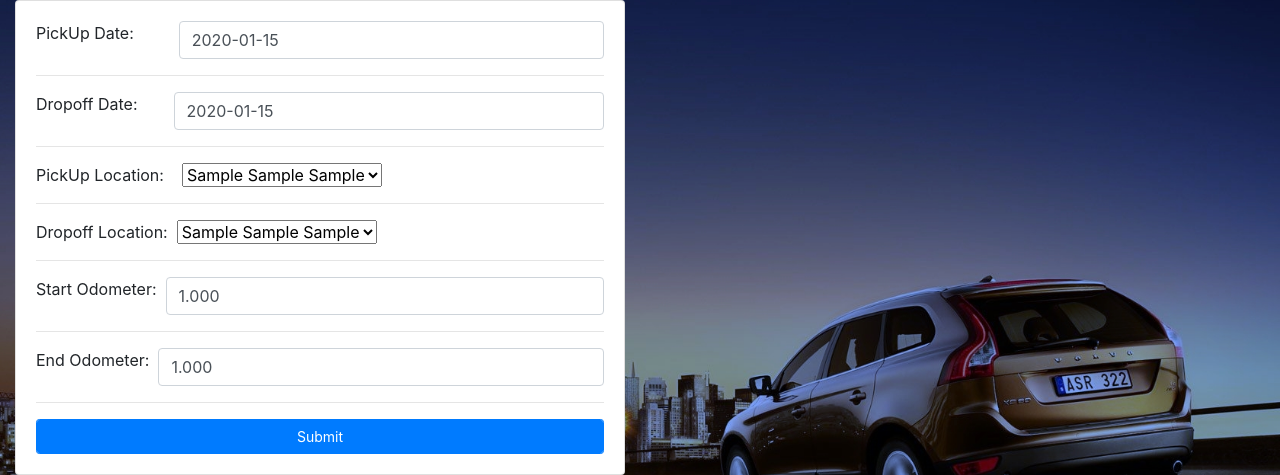
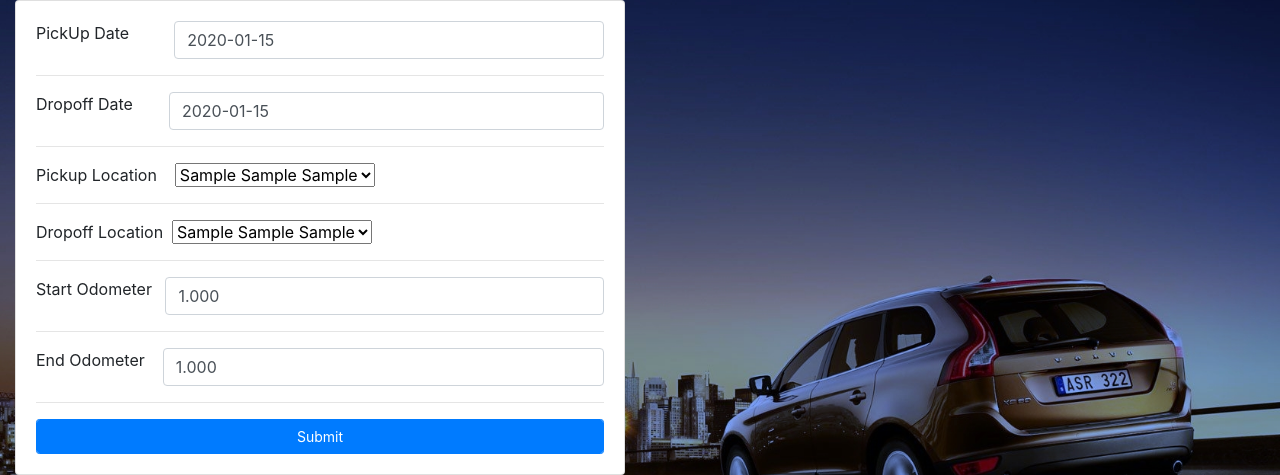
Before and after one commit to ku2045/WOW, a Django app: page /update_order/1/ in a window 1280 px wide. Shown: the part 56-531 px from the top of the page. Run offline with Django 3.2, Linux system fonts and the light colour scheme; a user stored in the database is signed in; tables that the repository leaves empty hold one stand-in row (values such as "Sample post"); parts of the project's set-up code (start-up, migrations or seed data) failed here and were passed over; some libraries are stand-ins or nearby versions.

Commit message:
UI changes

```diff
--- a/wow/templates/wow/order_form.html
+++ b/wow/templates/wow/order_form.html
@@ -10,17 +10,17 @@
 			<form action="" method="POST">
 				{% csrf_token %}
 				<!-- {{ form.management_form }} -->
-				<div class="input-group mb-3">PickUp Date: &nbsp; &nbsp;  &nbsp; &nbsp; &nbsp;{{form.pickup_date}} </div>
+				<div class="input-group mb-3">PickUp Date &nbsp; &nbsp;  &nbsp; &nbsp; &nbsp;{{form.pickup_date}} </div>
 				<hr>
-				<div class="input-group mb-3"> Dropoff Date: &nbsp; &nbsp; &nbsp; &nbsp;{{form.dropoff_date}} </div>
+				<div class="input-group mb-3"> Dropoff Date &nbsp; &nbsp; &nbsp; &nbsp;{{form.dropoff_date}} </div>
 				<hr>
-				<div class="input-group mb-3"> PickUp Location: &nbsp; &nbsp; {{form.pickup_location}} </div>
+				<div class="input-group mb-3"> Pickup Location &nbsp; &nbsp; {{form.pickup_location}} </div>
 				<hr>
-				<div class="input-group mb-3"> Dropoff Location: &nbsp; {{form.dropoff_location}} </div>
+				<div class="input-group mb-3"> Dropoff Location &nbsp; {{form.dropoff_location}} </div>
 				<hr>
-				<div class="input-group mb-3"> Start Odometer: &nbsp; {{form.start_odometer}} </div>
+				<div class="input-group mb-3"> Start Odometer &nbsp;&nbsp; {{form.start_odometer}}  </div>
 				<hr>
-				<div class="input-group mb-3"> End Odometer: &nbsp; {{form.end_odometer}} </div>
+				<div class="input-group mb-3"> End Odometer &nbsp;&nbsp;&nbsp; {{form.end_odometer}} </div>
 				<hr>
 
 <!-- 				{% for field in form %}
```
Also changed, not shown: wow/templates/wow/order_form_create.html (+6 -6 lines).
